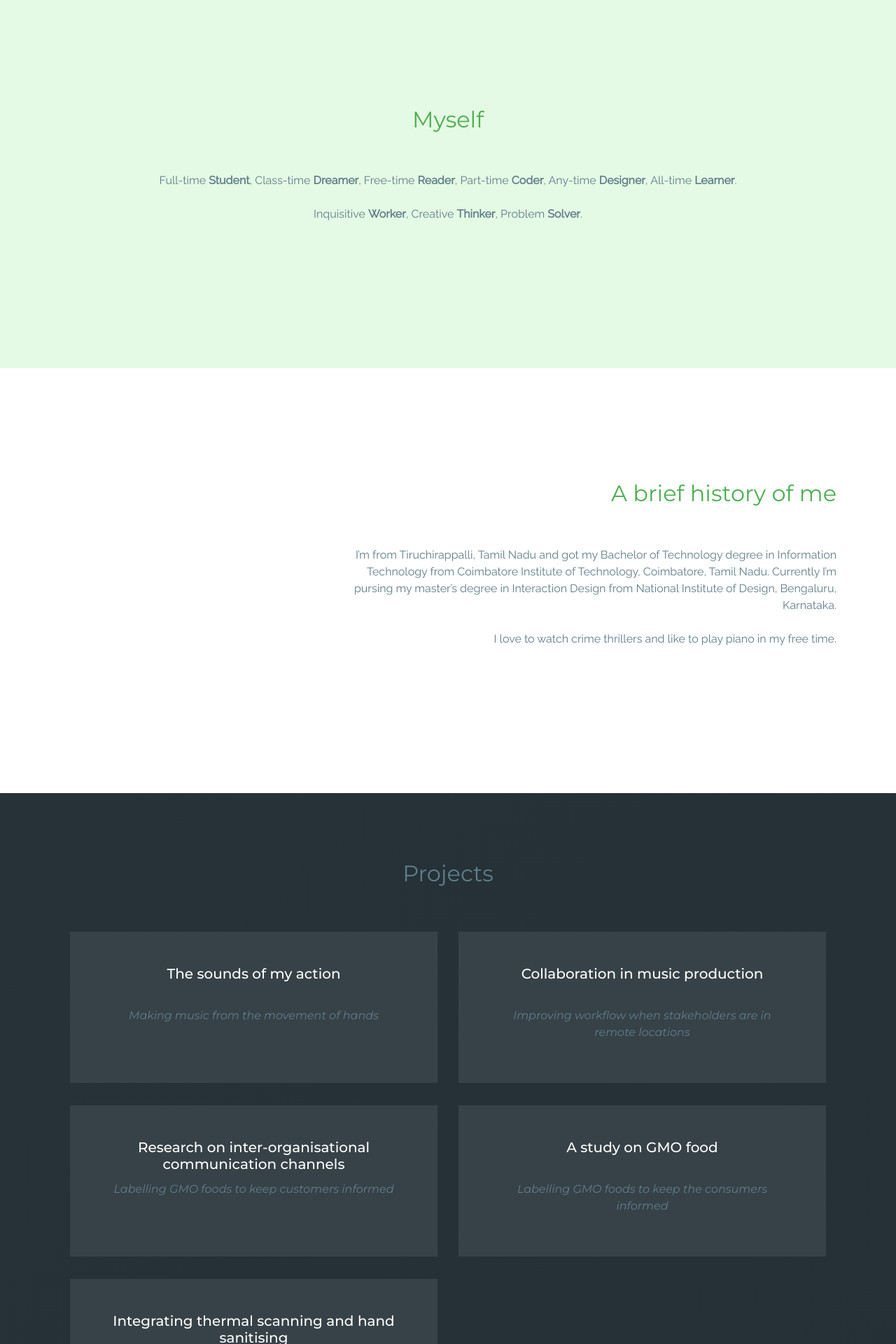
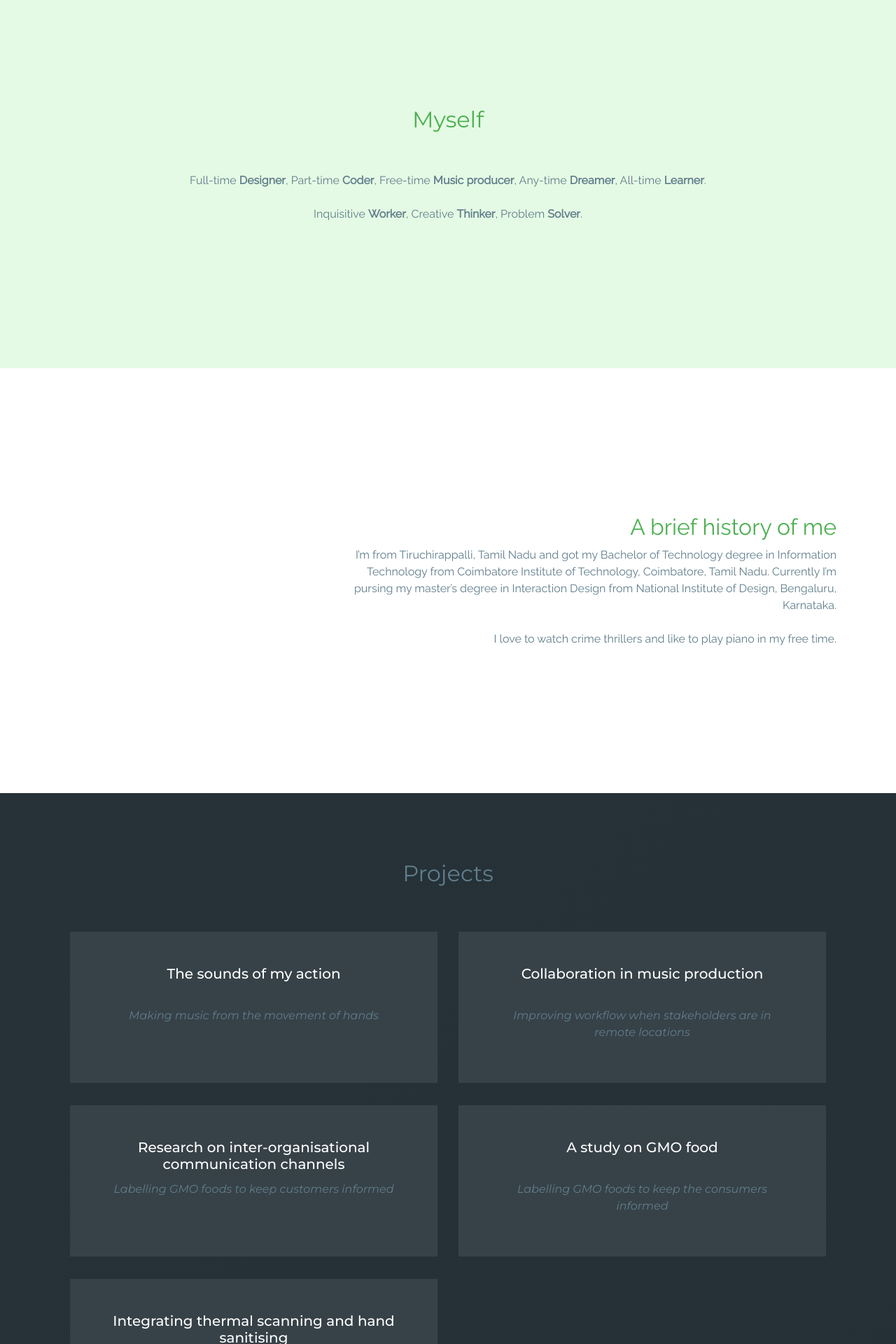
Before and after one commit to allwinwilliams/allwinwilliams.github.io, a Jekyll site: the page built from index.html, in a window 1280 px wide. Shown: the part 908-2828 px from the top of the page at 70% size. Built offline with Jekyll 4.4.1, drawn with Linux system fonts in a browser that asks for light colours; nearby versions of some CDN libraries; some web fonts are replaced; some of the changed text lies outside the part shown.

Commit message:
minor ui changes

```diff
--- a/_layouts/default.html
+++ b/_layouts/default.html
@@ -161,11 +161,10 @@
     			</div>
     			<div class="section-content railway blue-grey py-5">
     				<div>
-    					Full-time <b>Student</b>,
-    					Class-time <b>Dreamer</b>,
-    					Free-time <b>Reader</b>,
+    					Full-time <b>Designer</b>,
     					Part-time <b>Coder</b>,
-    					Any-time <b>Designer</b>,
+              Free-time <b>Music producer</b>,
+              Any-time <b>Dreamer</b>,
     					All-time <b>Learner</b>.
     				</div>
     				<div class="mt-4">
@@ -178,12 +177,15 @@
     	</section>
 
     	<section id="brief" class="bg-white">
-    		<div class="container text-right">
-    			<div class="section-title green">
-    				<h2>A brief history of me</h2>
-    			</div>
+    		<div class="container text-center text-md-right">
     			<div class="row">
-    				<div class="col-md-8 offset-md-4 col-12 section-content railway blue-grey py-5">
+            <div class="col-md-4 col-12">
+              <!-- <img class="w-100 px-5" src="/assets/images/illustrated.png" /> -->
+            </div>
+    				<div class="col-md-8 col-12 section-content railway blue-grey py-5">
+              <div class="section-title green">
+        				<h2>A brief history of me</h2>
+        			</div>
     					<div>
     						I’m from Tiruchirappalli, Tamil Nadu and got my Bachelor of Technology degree in Information Technology from Coimbatore Institute of Technology, Coimbatore,  Tamil Nadu. Currently I’m pursing my master’s degree in Interaction Design from
     						National Institute of Design, Bengaluru, Karnataka.
@@ -283,9 +285,9 @@
       <section id="music" class="py-5 bg-light-grey">
         <div class="container text-center w-sm-50 my-5">
           <div class="section-title blue-grey my-5">
-            <h2>I like to make music in free time<h2>
+            <h2>I make music in my free time<h2>
           </div>
-          <div class="w-50 mx-auto">
+          <div class="music-player-container w-90 mx-auto">
             <iframe width="100%" height="300" scrolling="no" frameborder="no" allow="autoplay" src="https://w.soundcloud.com/player/?url=https%3A//api.soundcloud.com/playlists/747682059&color=%23ff5500&auto_play=false&hide_related=false&show_comments=true&show_user=true&show_reposts=false&show_teaser=true&visual=true"></iframe>
             <div style="font-size: 10px; color: #cccccc;line-break: anywhere;word-break: normal;overflow: hidden;white-space: nowrap;text-overflow: ellipsis; font-family: Interstate,Lucida Grande,Lucida Sans Unicode,Lucida Sans,Garuda,Verdana,Tahoma,sans-serif;font-weight: 100;">
               <a href="https://soundcloud.com/allwinwilliams" title="Allwin Williams" target="_blank" style="color: #cccccc; text-decoration: none;">Allwin Williams</a> · <a href="https://soundcloud.com/allwinwilliams/sets/musicals-by-allwin" title="Musicals by Allwin" target="_blank" style="color: #cccccc; text-decoration: none;">Musicals by Allwin</a>
--- a/assets/css/main.scss
+++ b/assets/css/main.scss
@@ -164,7 +164,10 @@
 
 @media(min-width:992px){
   .modal{
-    padding: 2em 15em;
+    padding: 2em 12em;
+  }
+  #music .music-player-container{
+    width: 50% !important;
   }
 }
 
```
Also changed, not shown: assets/images/illustrated.png (added).
